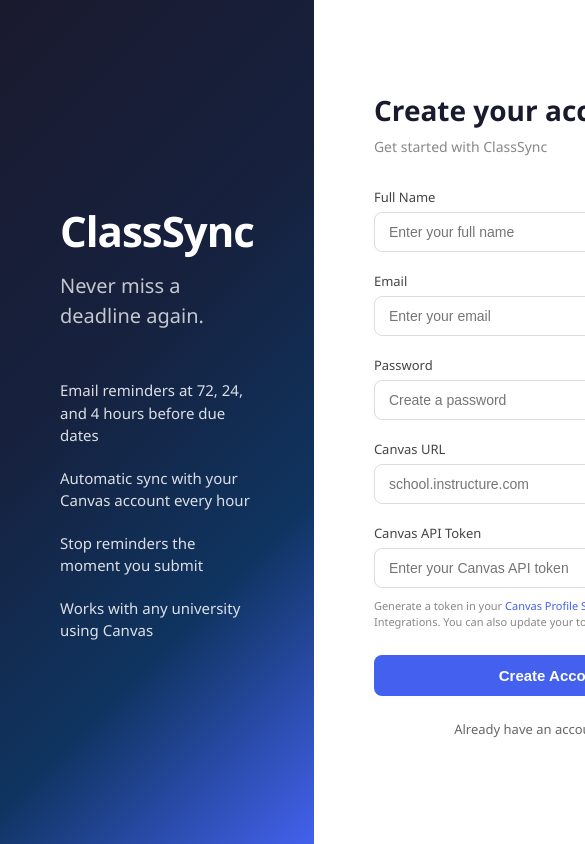
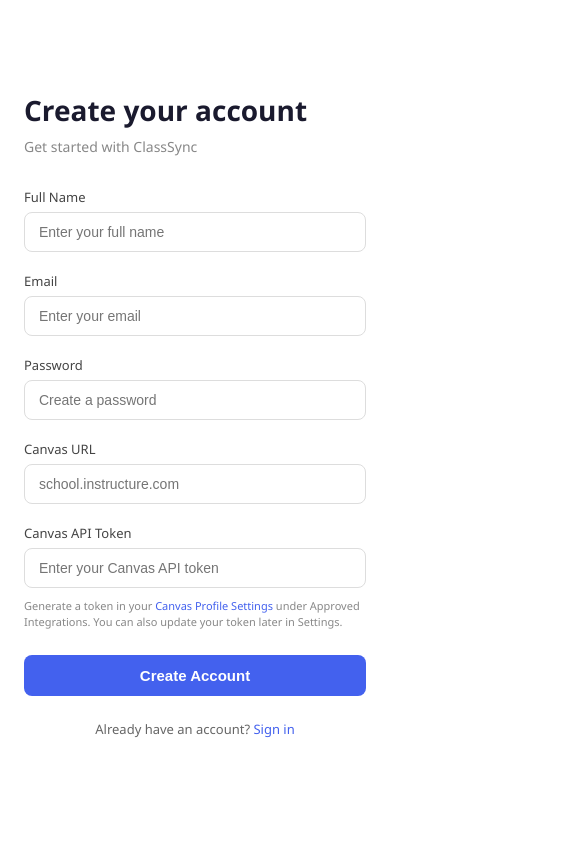
Before and after one commit to mr4201205-debug/Canvas-Tracker, a React (Create React App) app in the folder class-sync-frontend/: page /register in a window 390 px wide. Shown: the top 844 px of the page, 585 px wide, since content can reach past the window. Built offline with nearby package versions, Linux system fonts and the light colour scheme.

Commit message:
UI Changes

```diff
--- a/class-sync-frontend/src/Pages/Login.js
+++ b/class-sync-frontend/src/Pages/Login.js
@@ -123,7 +123,6 @@
 const styles = {
     page: {
         display: 'flex',
-        minHeight: '100vh',
         minHeight: '100dvh',
         fontFamily: "'Segoe UI', system-ui, sans-serif",
     },
--- a/class-sync-frontend/src/Pages/Register.css
+++ b/class-sync-frontend/src/Pages/Register.css
@@ -0,0 +1,31 @@
+.register-page {
+  display: flex;
+  min-height: 100vh;
+  min-height: 100dvh;
+}
+
+@media (max-width: 768px) {
+  .register-page {
+    flex-direction: column;
+  }
+
+  .register-left-panel {
+    display: none !important;
+  }
+
+  .register-right-panel {
+    flex: 1 1 auto !important;
+    width: 100% !important;
+    max-width: none !important;
+    min-height: 100vh;
+    min-height: 100dvh;
+    box-sizing: border-box;
+    padding: 32px 24px !important;
+  }
+
+  .register-form-container {
+    width: 100%;
+    max-width: 420px;
+    margin: auto;
+  }
+}
--- a/class-sync-frontend/src/Pages/Register.js
+++ b/class-sync-frontend/src/Pages/Register.js
@@ -185,7 +185,6 @@
 
     page: {
  display: 'flex',
-    minHeight: '100vh',
     minHeight: '100dvh',
     fontFamily: "'Segoe UI', system-ui, sans-serif",
 },
```
